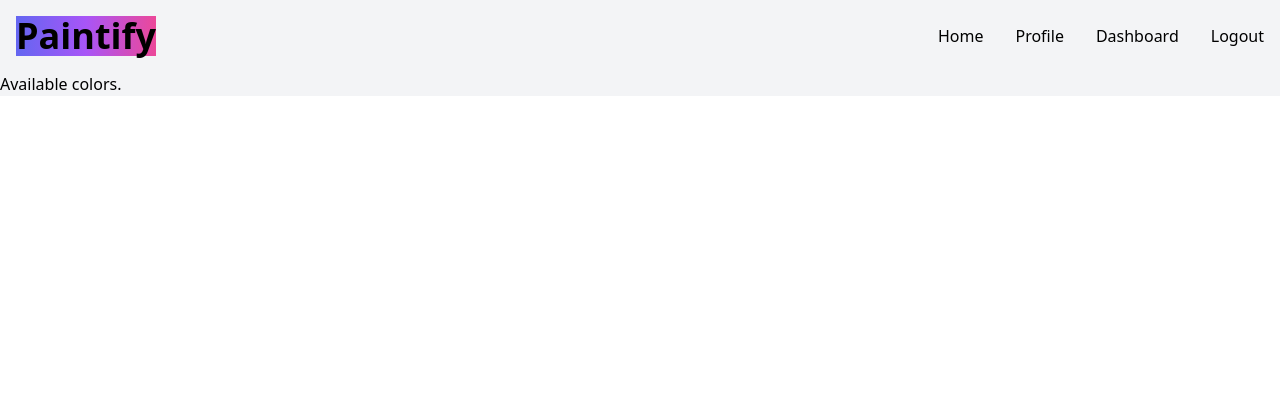
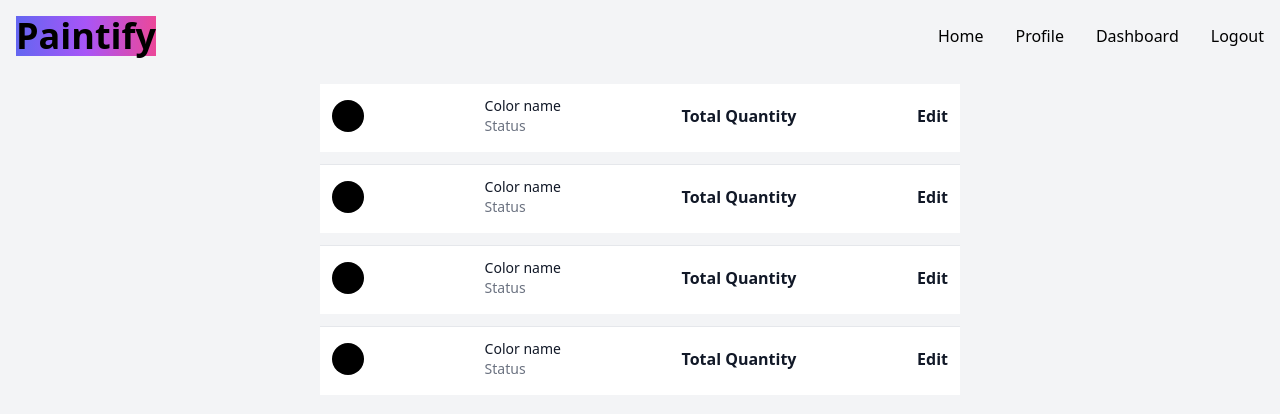
Before and after one commit to Manpreetkaur666/paintify, a Next.js app in the folder frontend/: page /dashboard/colors in a window 1280 px wide. Shown: the top 414 px of the page. Built offline with nearby package versions, Linux system fonts and the light colour scheme.

Commit message:
feat: add color and user list options in dashboard

```diff
--- /dev/null
+++ b/frontend/src/app/components/ColorCard.jsx
@@ -0,0 +1,31 @@
+import React from 'react';
+
+const ColorCard = () => {
+  return (
+    // <ul className="w-1/2 divide-y divide-gray-200 dark:divide-gray-700">
+      <li className="p-3 my-3 sm:pb-4 bg-white">
+        <div className="flex items-center justify-between space-x-2">
+          <div className="flex-shrink-0">
+            <div className="w-8 h-8 rounded-full bg-black"></div>
+          </div>
+          <div className="min-w-0">
+            <p className="text-sm font-medium text-gray-900 truncate dark:text-white">
+              Color name
+            </p>
+            <p className="text-sm text-gray-500 truncate dark:text-gray-400">
+              Status
+            </p>
+          </div>
+          <div className="inline-flex items-center text-base font-semibold text-gray-900 dark:text-white">
+            Total Quantity
+          </div>
+          <div className="inline-flex items-center text-base font-semibold text-gray-900 dark:text-white">
+            <button>Edit</button>
+          </div>
+        </div>
+      </li>
+    // </ul>
+  );
+}
+
+export default ColorCard
--- a/frontend/src/app/components/DashboardCard.jsx
+++ b/frontend/src/app/components/DashboardCard.jsx
@@ -1,6 +1,12 @@
+"use client";
+import Link from "next/link";
 import React from "react";
+import { useRouter } from "next/navigation";
+import { Button } from "@material-tailwind/react";
 
-const DashboardCard = ({ title }) => {
+const DashboardCard = ({ title, link }) => {
+  const router = useRouter();
+
   return (
     <div class="w-2/6 h-2/6 m-6 p-6 text-center bg-white hover:bg-slate-100 border border-gray-200 rounded-lg shadow dark:bg-gray-800 dark:border-gray-700">
       <a href="#">
@@ -8,8 +14,8 @@
           {title}
         </h5>
       </a>
-      <a
-        href="#"
+      <Link
+        href={`dashboard/${link}`}
         class="inline-flex items-center px-3 py-2 text-sm font-medium text-center text-white bg-blue-700 rounded-lg hover:bg-blue-800 focus:ring-4 focus:outline-none focus:ring-blue-300 dark:bg-blue-600 dark:hover:bg-blue-700 dark:focus:ring-blue-800"
       >
         See more
@@ -28,7 +34,7 @@
             d="M1 5h12m0 0L9 1m4 4L9 9"
           />
         </svg>
-      </a>
+      </Link>
     </div>
   );
 };
--- /dev/null
+++ b/frontend/src/app/components/Modal.jsx
@@ -0,0 +1,11 @@
+import React from 'react'
+
+const Modal = () => {
+  return (
+    <div>
+
+    </div>
+  )
+}
+
+export default Modal
--- /dev/null
+++ b/frontend/src/app/components/PopupModal.jsx
@@ -0,0 +1,52 @@
+import React from 'react'
+
+const PopupModal = () => {
+  return (
+    <div>
+
+
+{/* <!-- Modal toggle --> */}
+<button data-modal-target="default-modal" data-modal-toggle="default-modal" class="block text-white bg-blue-700 hover:bg-blue-800 focus:ring-4 focus:outline-none focus:ring-blue-300 font-medium rounded-lg text-sm px-5 py-2.5 text-center dark:bg-blue-600 dark:hover:bg-blue-700 dark:focus:ring-blue-800" type="button">
+  Toggle modal
+</button>
+
+{/* <!-- Main modal --> */}
+<div id="default-modal" tabindex="-1" aria-hidden="true" class="hidden overflow-y-auto overflow-x-hidden fixed top-0 right-0 left-0 z-50 justify-center items-center w-full md:inset-0 h-[calc(100%-1rem)] max-h-full">
+    <div class="relative p-4 w-full max-w-2xl max-h-full">
+        {/* <!-- Modal content --> */}
+        <div class="relative bg-white rounded-lg shadow dark:bg-gray-700">
+            {/* <!-- Modal header --> */}
+            <div class="flex items-center justify-between p-4 md:p-5 border-b rounded-t dark:border-gray-600">
+                <h3 class="text-xl font-semibold text-gray-900 dark:text-white">
+                    Terms of Service
+                </h3>
+                <button type="button" class="text-gray-400 bg-transparent hover:bg-gray-200 hover:text-gray-900 rounded-lg text-sm w-8 h-8 ms-auto inline-flex justify-center items-center dark:hover:bg-gray-600 dark:hover:text-white" data-modal-hide="default-modal">
+                    <svg class="w-3 h-3" aria-hidden="true" xmlns="http://www.w3.org/2000/svg" fill="none" viewBox="0 0 14 14">
+                        <path stroke="currentColor" stroke-linecap="round" stroke-linejoin="round" stroke-width="2" d="m1 1 6 6m0 0 6 6M7 7l6-6M7 7l-6 6"/>
+                    </svg>
+                    <span class="sr-only">Close modal</span>
+                </button>
+            </div>
+            {/* <!-- Modal body --> */}
+            <div class="p-4 md:p-5 space-y-4">
+                <p class="text-base leading-relaxed text-gray-500 dark:text-gray-400">
+                    With less than a month to go before the European Union enacts new consumer privacy laws for its citizens, companies around the world are updating their terms of service agreements to comply.
+                </p>
+                <p class="text-base leading-relaxed text-gray-500 dark:text-gray-400">
+                    The European Union’s General Data Protection Regulation (G.D.P.R.) goes into effect on May 25 and is meant to ensure a common set of data rights in the European Union. It requires organizations to notify users as soon as possible of high-risk data breaches that could personally affect them.
+                </p>
+            </div>
+            {/* <!-- Modal footer --> */}
+            <div class="flex items-center p-4 md:p-5 border-t border-gray-200 rounded-b dark:border-gray-600">
+                <button data-modal-hide="default-modal" type="button" class="text-white bg-blue-700 hover:bg-blue-800 focus:ring-4 focus:outline-none focus:ring-blue-300 font-medium rounded-lg text-sm px-5 py-2.5 text-center dark:bg-blue-600 dark:hover:bg-blue-700 dark:focus:ring-blue-800">I accept</button>
+                <button data-modal-hide="default-modal" type="button" class="py-2.5 px-5 ms-3 text-sm font-medium text-gray-900 focus:outline-none bg-white rounded-lg border border-gray-200 hover:bg-gray-100 hover:text-blue-700 focus:z-10 focus:ring-4 focus:ring-gray-100 dark:focus:ring-gray-700 dark:bg-gray-800 dark:text-gray-400 dark:border-gray-600 dark:hover:text-white dark:hover:bg-gray-700">Decline</button>
+            </div>
+        </div>
+    </div>
+</div>
+
+    </div>
+  )
+}
+
+export default PopupModal
--- /dev/null
+++ b/frontend/src/app/components/UserCard.jsx
@@ -0,0 +1,27 @@
+import React from 'react'
+
+const UserCard = () => {
+  return (
+    <li className="p-3 my-3 sm:pb-4 bg-white">
+      <div className="flex items-center justify-between space-x-2">
+        <div className="flex-shrink-0">
+
+          <div className="w-8 h-8 rounded-full bg-black"></div>
+        </div>
+        <div className="min-w-0">
+          <p className="text-sm font-medium text-gray-900 truncate dark:text-white">
+            User name
+          </p>
+          <p className="text-sm text-gray-500 truncate dark:text-gray-400">
+            Position
+          </p>
+        </div>
+        <div className="inline-flex items-center text-base font-semibold text-gray-900 dark:text-white">
+            <button>Edit</button>
+        </div>
+      </div>
+    </li>
+  );
+}
+
+export default UserCard
--- a/frontend/src/app/dashboard/colors/page.jsx
+++ b/frontend/src/app/dashboard/colors/page.jsx
@@ -1,7 +1,17 @@
+import ColorCard from "@/app/components/ColorCard";
 import React from "react";
 
 const page = () => {
-  return <div>Available colors.</div>;
+  return (
+    <div className="h-screen flex justify-center">
+      <ul className="w-1/2 divide-y divide-gray-200 dark:divide-gray-700">
+        <ColorCard />
+        <ColorCard />
+        <ColorCard />
+        <ColorCard />
+      </ul>
+    </div>
+  );
 };
 
 export default page;
--- a/frontend/src/app/dashboard/page.jsx
+++ b/frontend/src/app/dashboard/page.jsx
@@ -1,11 +1,12 @@
+'use client'
 import React from "react";
 import DashboardCard from "../components/DashboardCard";
 
 const page = () => {
   return (
     <div className="h-screen flex justify-center">
-      <DashboardCard title="Available Colors" />
-      <DashboardCard title="User List" />
+      <DashboardCard title="Available Colors" link="colors" />
+      <DashboardCard title="User List" link="users" />
     </div>
   );
 };
--- a/frontend/src/app/dashboard/users/page.jsx
+++ b/frontend/src/app/dashboard/users/page.jsx
@@ -1,11 +1,17 @@
+import UserCard from '@/app/components/UserCard';
 import React from 'react'
 
 const page = () => {
   return (
-    <div>
-      Total Users
+    <div className="h-screen flex justify-center">
+      <ul className="w-1/2 divide-y divide-gray-200 dark:divide-gray-700">
+        <UserCard />
+        <UserCard />
+        <UserCard />
+        <UserCard />
+      </ul>
     </div>
-  )
+  );
 }
 
 export default page
--- a/frontend/src/app/data/navData.js
+++ b/frontend/src/app/data/navData.js
@@ -5,14 +5,14 @@
     },
     {
         name: 'Profile',
-        link: 'profile'
+        link: '/profile'
     },
     {
         name: 'Dashboard',
-        link: 'dashboard'
+        link: '/dashboard'
     },
     {
         name: 'Logout',
-        link: 'logout'
+        link: '/logout'
     },
 ]
```
Also changed, not shown: 1 other file (tests, documents, lock files or other folders).
